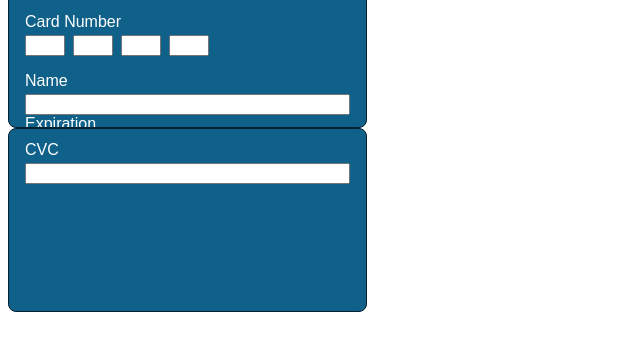
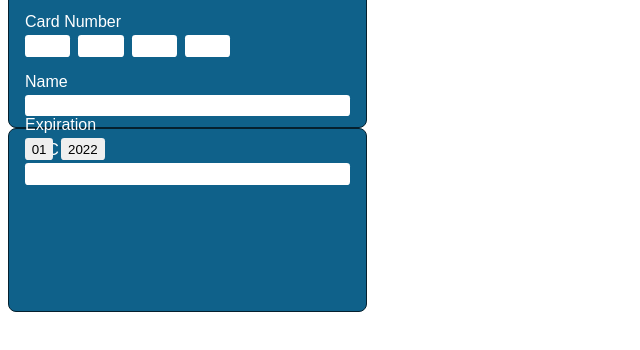
Before and after one commit to Annie-Huang/css-js-credit-card, a website: page index.html in a window 1280 px wide. Shown: the part 64-414 px from the top of the page, without its empty margins (0-640 px from the left). Drawn offline with Linux system fonts and the light colour scheme.

Commit message:
Remove the chevron down symbol in the dropdown field

```diff
--- a/style.css
+++ b/style.css
@@ -19,7 +19,7 @@
   flex-direction: column;
   gap: 1rem;
   z-index: 1;
-  overflow: hidden;
+  /*overflow: hidden;*/
   position: relative;
 }
 
@@ -71,3 +71,11 @@
   width: 4ch;
   font-family: monospace; /* monospace is the one that have all number with the same width. and it's how normal credit card number uses */
 }
+
+.credit-card input,
+.credit-card select {
+  padding: 0.25em 0.5em;
+  border: none;
+  border-radius: 0.25em;
+  appearance: none; /* this is to remove the chevron down symbol in the dropdown field */
+}
```
